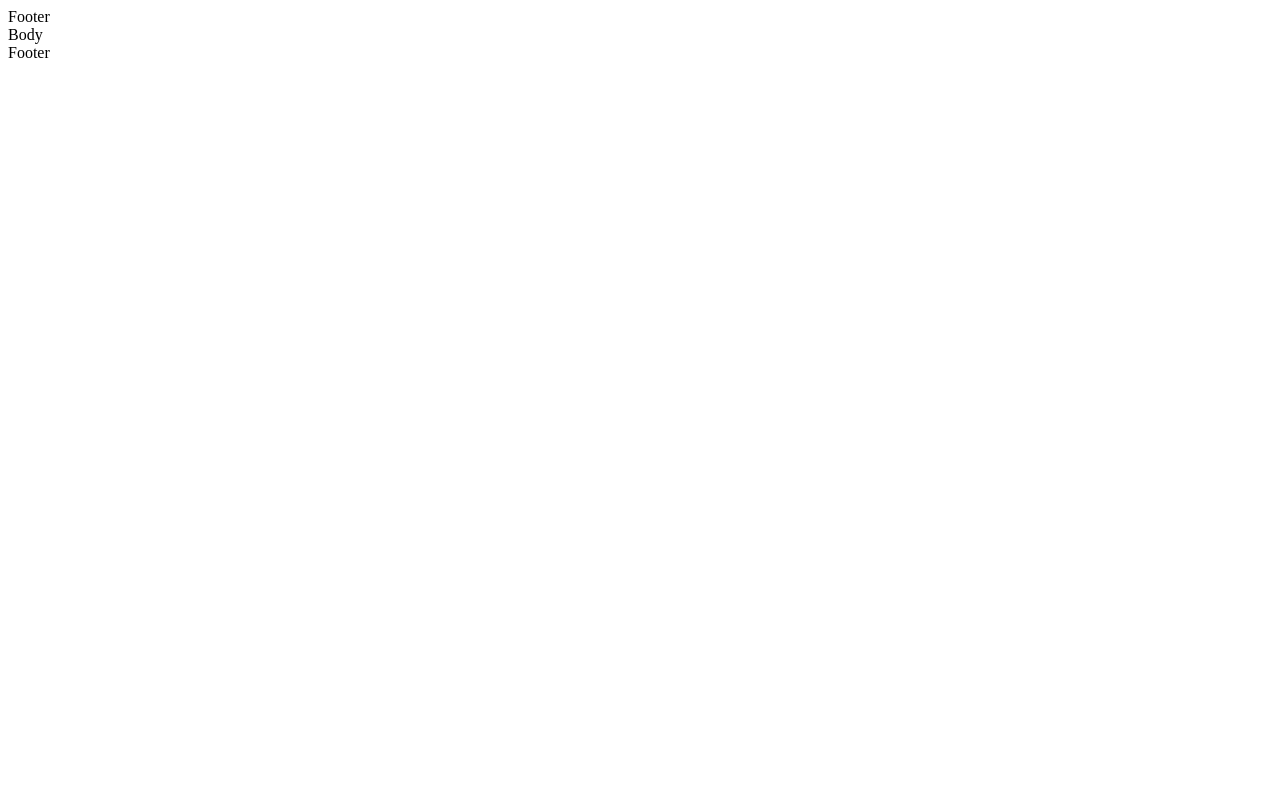
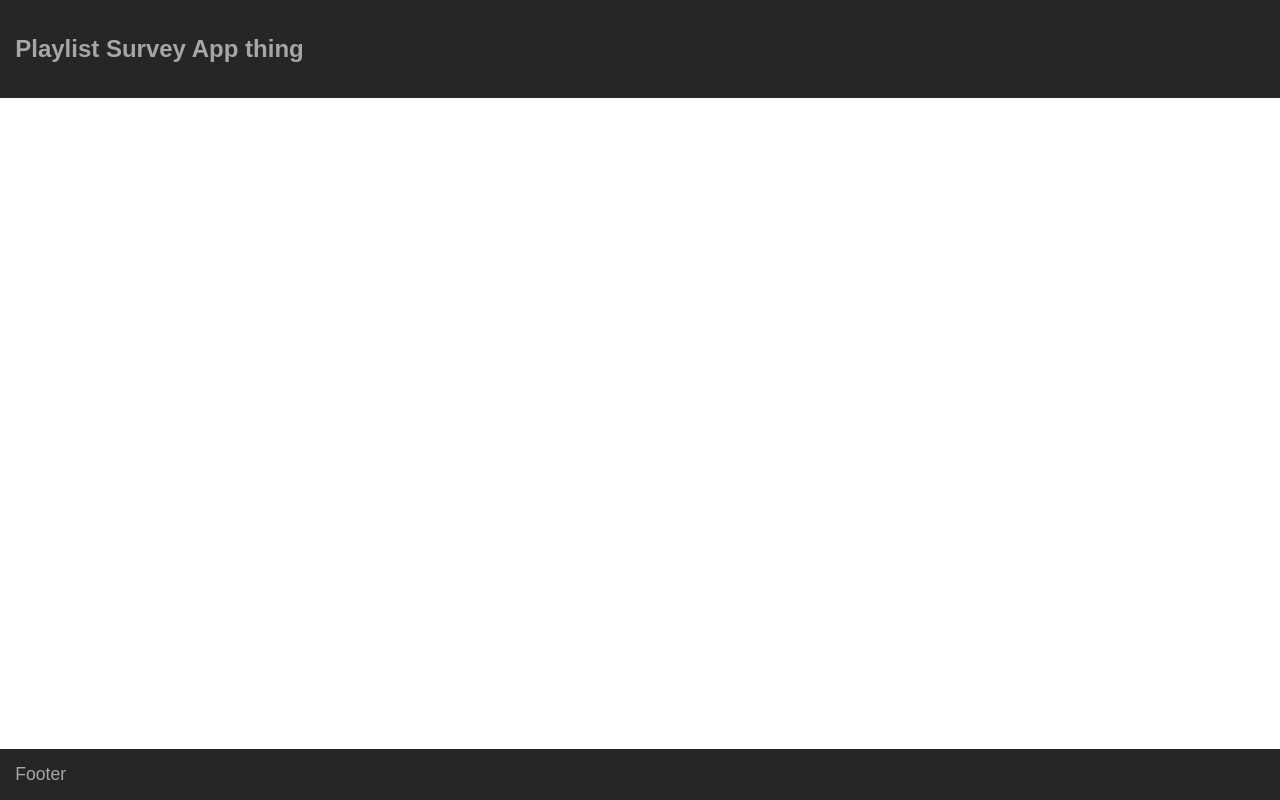
Before and after one commit to samrmay/playlist-survey-client, a React app: page / in a window 1280 px wide. Built offline with nearby package versions, Linux system fonts and the light colour scheme.

Commit message:
add header and footer, fix styles

```diff
--- a/package.json
+++ b/package.json
@@ -18,6 +18,7 @@
     "@babel/preset-env": "^7.11.0",
     "@babel/preset-react": "^7.10.4",
     "babel-loader": "^8.1.0",
+    "css-loader": "^5.0.1",
     "dotenv": "^8.2.0",
     "dotenv-webpack": "^6.0.0",
     "file-loader": "^6.1.0",
--- a/src/App.jsx
+++ b/src/App.jsx
@@ -2,6 +2,7 @@ import React from 'react'
 import Body from './components/Body'
 import Header from './components/Header'
 import Footer from './components/Footer'
+import styles from './styles.css'
 
 class App extends React.Component {
     constructor(props) {
@@ -10,9 +11,11 @@ class App extends React.Component {
 
     render() {
         return(
-            <div>
-                <Header />
-                <Body />
+            <div className={styles.root}>
+                <div>
+                    <Header />
+                    <Body />
+                </div>
                 <Footer />
             </div>
         )
--- a/src/components/Body/index.jsx
+++ b/src/components/Body/index.jsx
@@ -1,4 +1,5 @@
 import React from 'react'
+import LoadingButton from './LoadingButton'
 
 class Body extends React.Component {
     constructor(props) {
@@ -7,7 +8,8 @@ class Body extends React.Component {
 
     render() {
         return(
-            <div>Body</div>
+            <div>
+            </div>
         )
     }
 }
--- a/src/components/Footer/index.jsx
+++ b/src/components/Footer/index.jsx
@@ -1,4 +1,5 @@
 import React from 'react'
+import styles from './styles.css'
 
 class Footer extends React.Component {
     constructor(props) {
@@ -7,7 +8,7 @@ class Footer extends React.Component {
 
     render() {
         return(
-            <div>Footer</div>
+            <div className={styles.footerContainer}>Footer</div>
         )
     }
 }
--- a/src/components/Footer/styles.css
+++ b/src/components/Footer/styles.css
@@ -0,0 +1,5 @@
+.footerContainer {
+  background-color: #262626;
+  padding: 15px;
+  font-size: 1.1em;
+}
--- a/src/components/Header/index.jsx
+++ b/src/components/Header/index.jsx
@@ -1,4 +1,5 @@
 import React from 'react'
+import styles from './styles.css'
 
 class Header extends React.Component {
     constructor(props) {
@@ -7,7 +8,9 @@ class Header extends React.Component {
 
     render() {
         return(
-            <div>Footer</div>
+            <div className={styles.headerContainer}>
+                <h2>Playlist Survey App thing</h2>
+            </div>
         )
     }
 }
--- a/src/components/Header/styles.css
+++ b/src/components/Header/styles.css
@@ -0,0 +1,7 @@
+.headerContainer {
+  background-color: #262626;
+  padding: 15px;
+  display: flex;
+  justify-content: space-between;
+  align-items: center;
+}
--- a/src/styles.css
+++ b/src/styles.css
@@ -0,0 +1,10 @@
+.root {
+  color: #a6a6a6;
+  margin: -7.8px;
+  height: 100vh;
+  overflow: none;
+  display: flex;
+  flex-direction: column;
+  justify-content: space-between;
+  font-family: sans-serif;
+}
--- a/webpack.config.js
+++ b/webpack.config.js
@@ -16,6 +16,18 @@ module.exports = {
         use: [
           {
             loader: "html-loader",
+          },
+        ],
+      },
+      {
+        test: /\.css$/,
+        use: [
+          { loader: "style-loader" },
+          {
+            loader: "css-loader",
+            options: {
+              modules: true,
+            },
           },
         ],
       },
```
